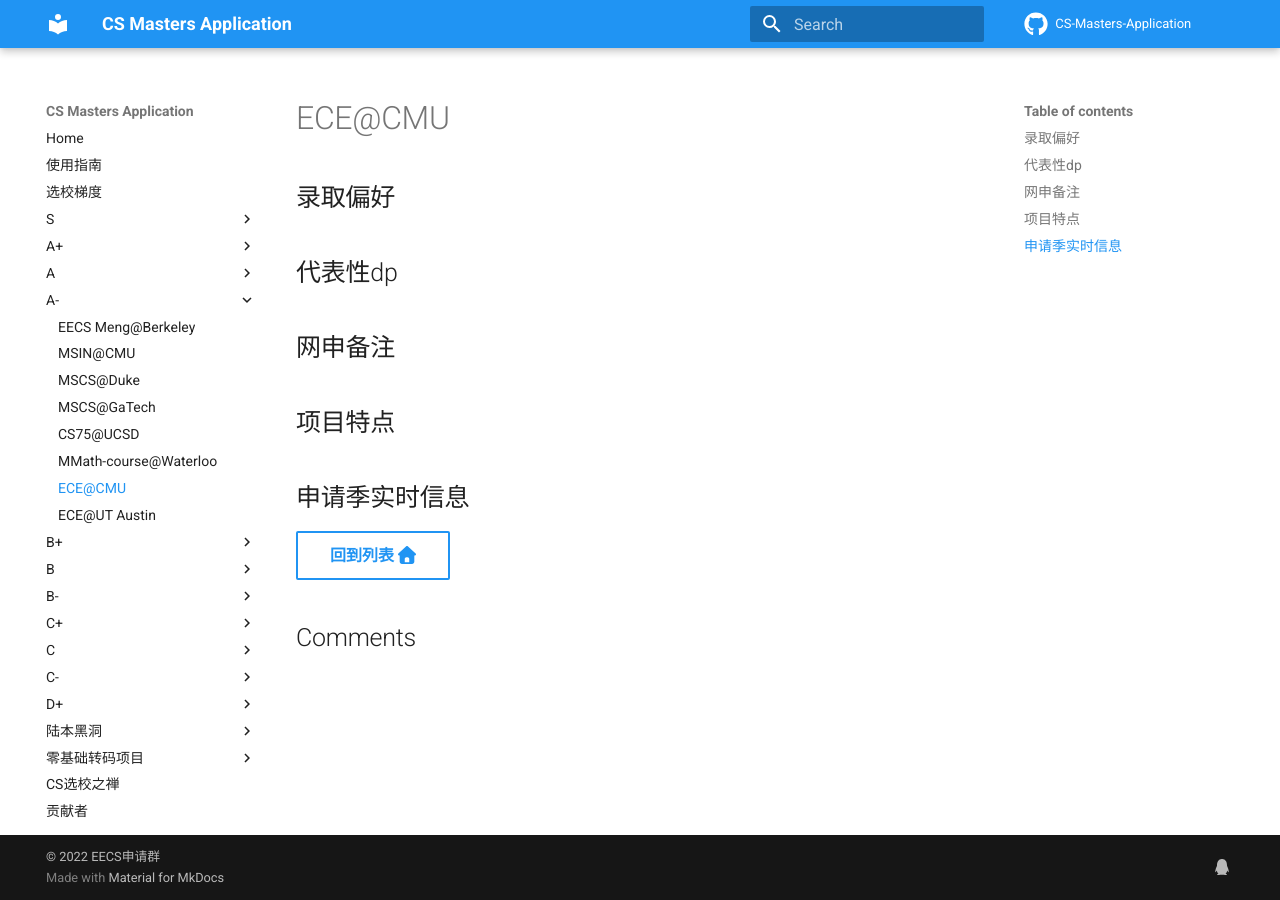
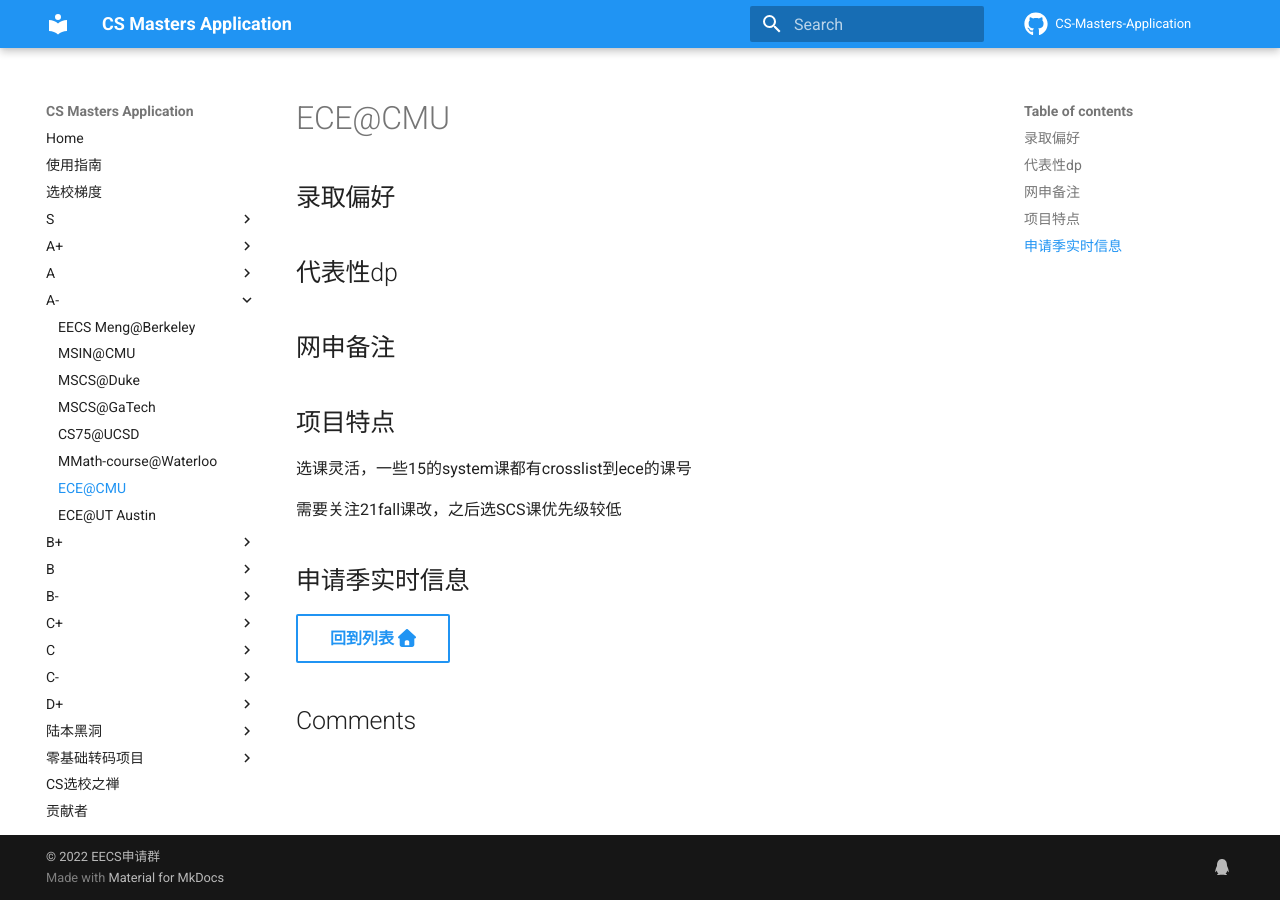
Before and after one commit to opencsapp/opencsapp.github.io, an MkDocs documentation site: the page built from docs/ECE@CMU.md, in a window 1280 px wide. Built offline with MkDocs 1.6.1 and Material for MkDocs 9.7.7, drawn with Linux system fonts in a browser that asks for light colours; comment, search, counter and statistics services are not loaded.

Commit message:
Update ECE@CMU.md

```diff
--- a/docs/ECE@CMU.md
+++ b/docs/ECE@CMU.md
@@ -5,7 +5,9 @@
 ## 网申备注
 
 ## 项目特点
+选课灵活，一些15的system课都有crosslist到ece的课号
 
+需要关注21fall课改，之后选SCS课优先级较低
 ## 申请季实时信息
 
 [回到列表 :fontawesome-solid-house:](选校梯度.md){ .md-button }
```
